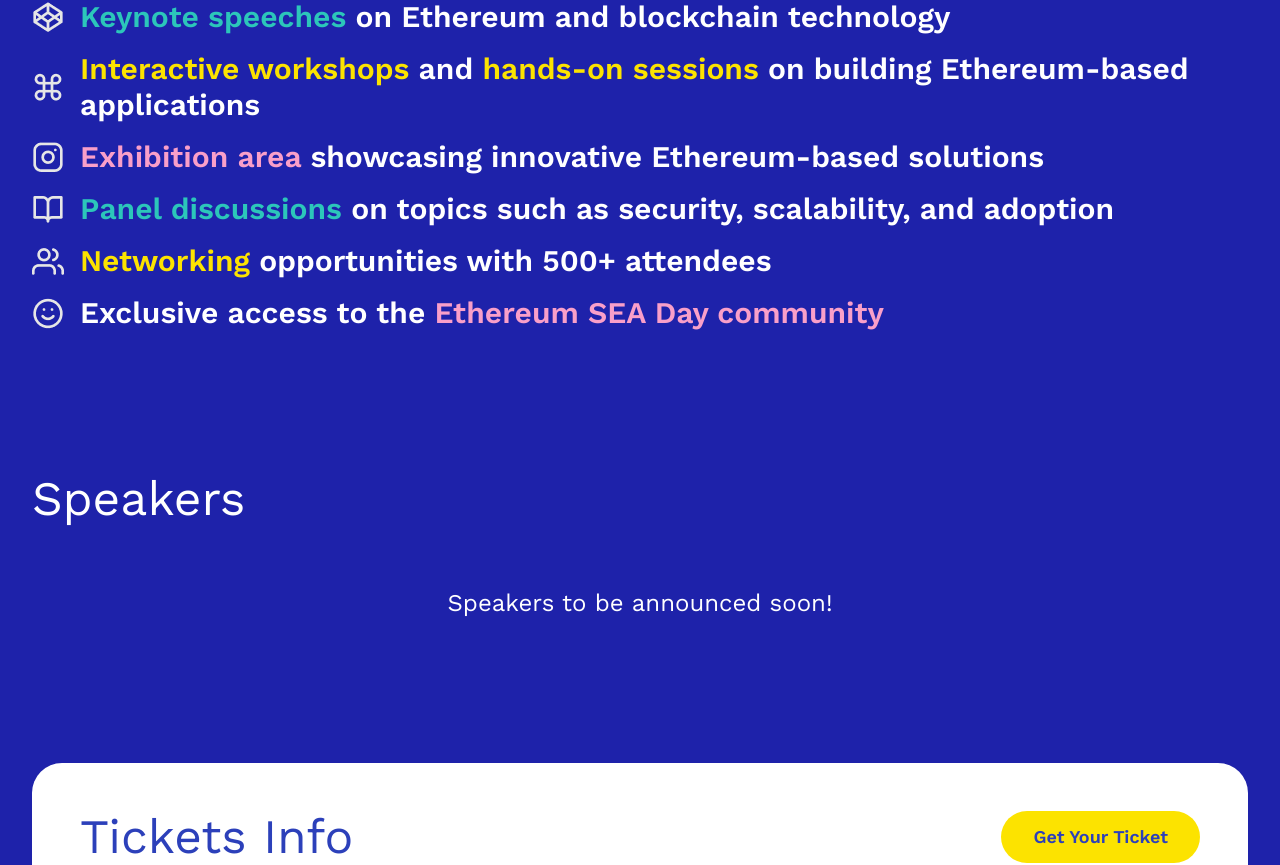
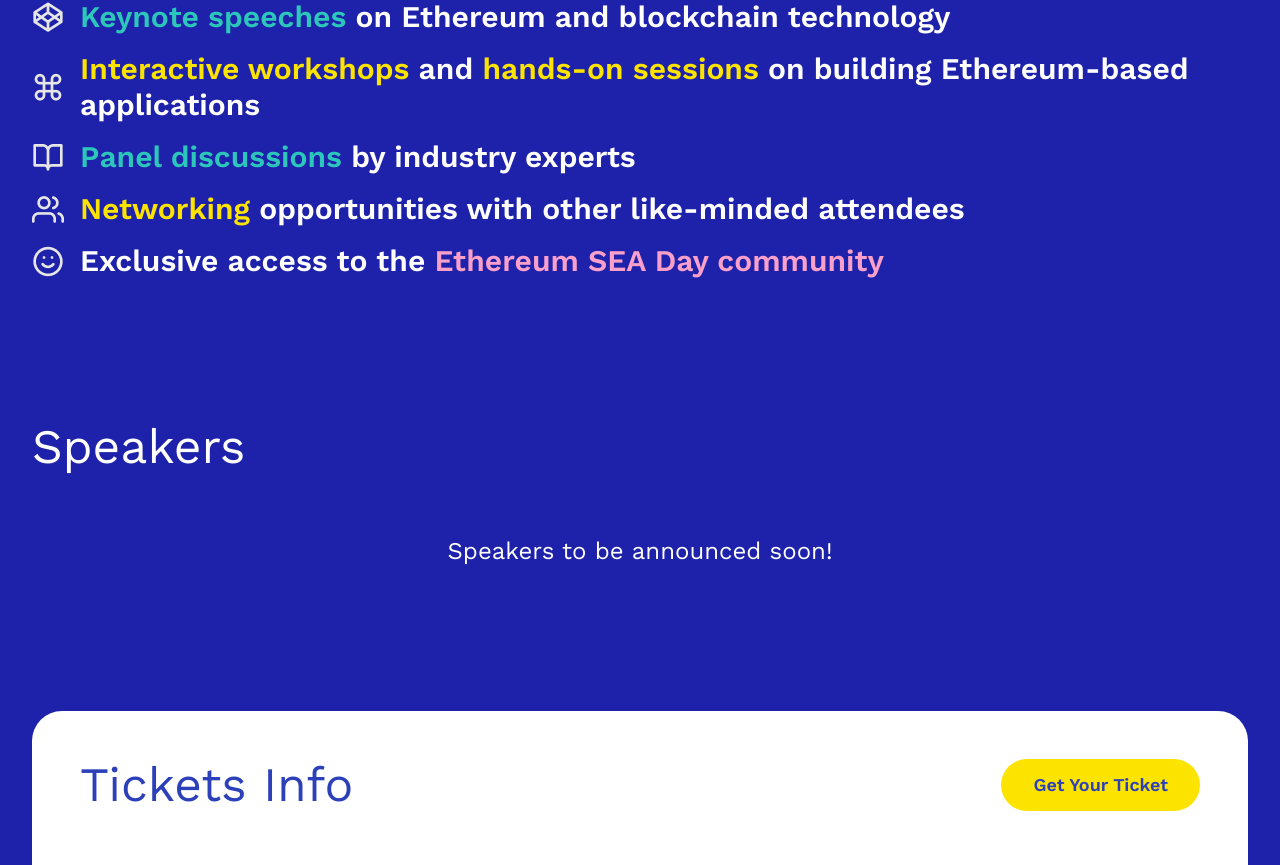
Before and after one commit to somnus0x/ETHSEA, a Next.js app: page / in a window 1280 px wide. Shown: the part 1842-2707 px from the top of the page. Built offline with nearby package versions, Linux system fonts and the light colour scheme; a web font is replaced by a local one.

Commit message:
Minor textual fixes

```diff
--- a/src/components/FAQ.tsx
+++ b/src/components/FAQ.tsx
@@ -18,7 +18,7 @@
   {
     id: 'food',
     question: 'Will there be food at the venue?',
-    answer: 'Yes, all tickets include access to lunch, and all-day snacks.',
+    answer: 'Yes, all tickets include FREE lunch and all-day snacks!',
     color: 'text-yellow',
   },
 ]
--- a/src/components/WhatToExpect.tsx
+++ b/src/components/WhatToExpect.tsx
@@ -43,22 +43,22 @@
             on building Ethereum-based applications
           </span>
         </Item>
-        <Item icon="/images/instagram.png">
+        {/* <Item icon="/images/instagram.png">
           <span className="text-primary">Exhibition area </span>{' '}
           <span className="text-white">
             showcasing innovative Ethereum-based solutions
           </span>
-        </Item>
+        </Item> */}
         <Item icon="/images/book-open.png">
           <span className="text-secondary">Panel discussions</span>{' '}
           <span className="text-white">
             {' '}
-            on topics such as security, scalability, and adoption
+            by industry experts
           </span>
         </Item>
         <Item icon="/images/users.png">
           <span className="text-yellow">Networking</span>{' '}
-          <span className="text-white"> opportunities with 500+ attendees</span>
+          <span className="text-white"> opportunities with other like-minded attendees</span>
         </Item>
         <Item icon="/images/smile.png">
           <span className="text-white">Exclusive access to the </span>{' '}
```
